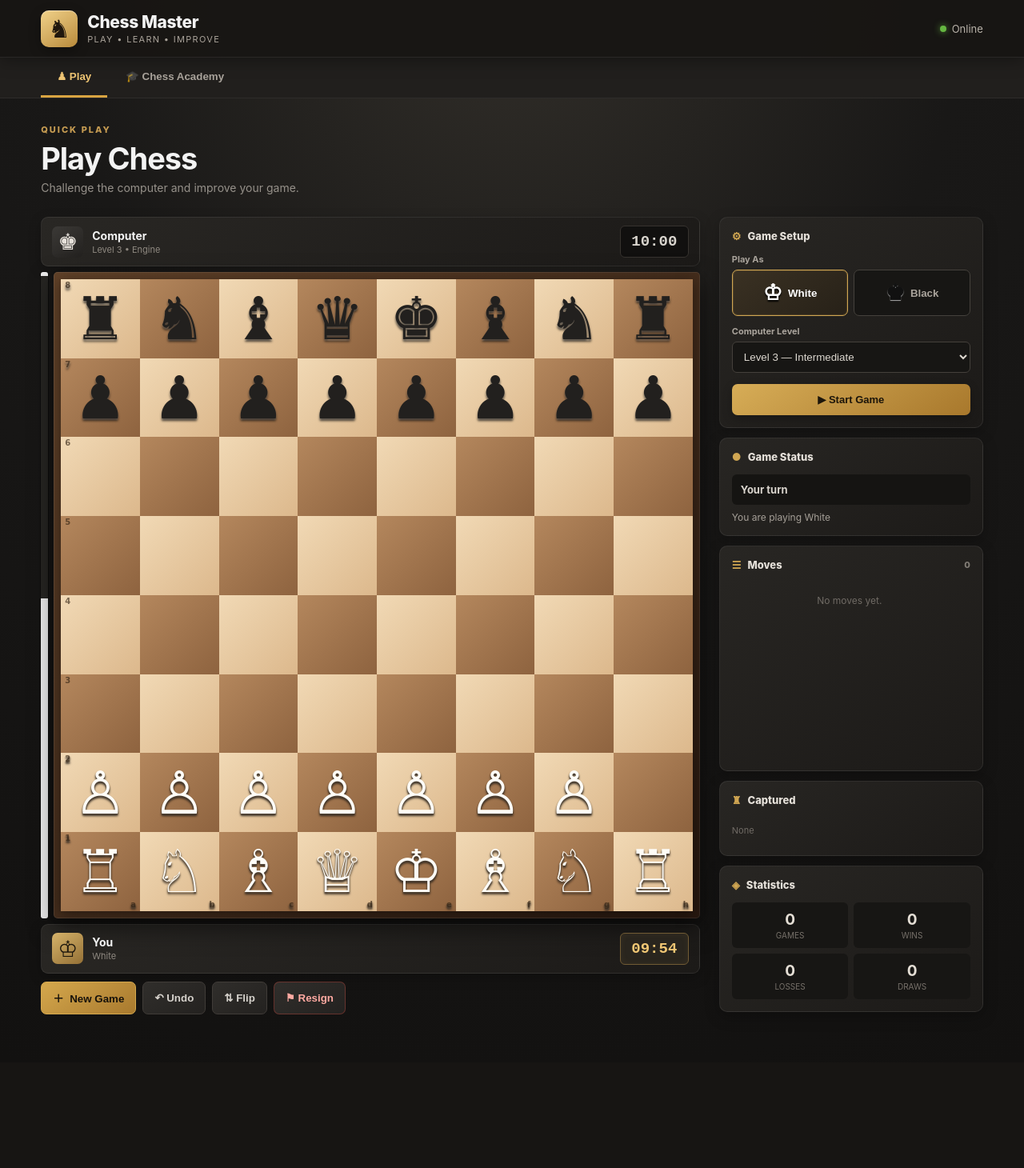
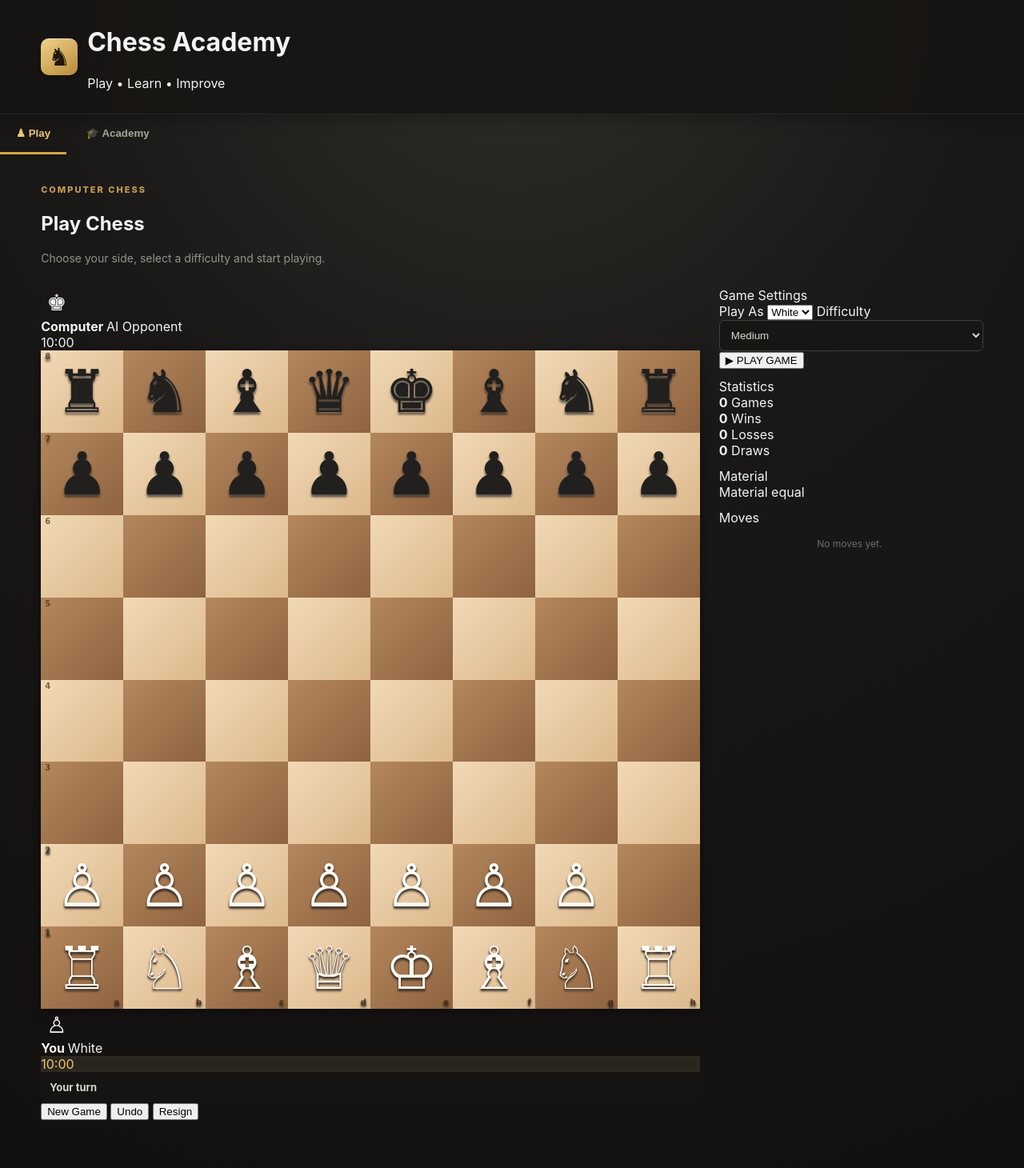
Before and after one commit to shreebalaji767/CHESS, a Flask app: page / in a window 1280 px wide. Shown: the whole page at 80% size. Before the commit the page ends 1268 px from the top, so only its background shows below. Run offline with Flask 3, Linux system fonts and the light colour scheme.

Commit message:
Update index.html

```diff
--- a/templates/index.html
+++ b/templates/index.html
@@ -10,12 +10,12 @@
 
     <meta
         name="theme-color"
-        content="#171512"
+        content="#312e2b"
     >
 
     <meta
         name="description"
-        content="Chess Master - Play chess online against the computer and learn chess."
+        content="Chess Academy - Play chess against the computer and learn chess from beginner to master."
     >
 
     <link
@@ -28,14 +28,10 @@
         href="{{ url_for('static', filename='css/style.css') }}"
     >
 
-    <title>Chess Master</title>
+    <title>Chess Academy</title>
 </head>
 
 <body>
-
-<!-- =========================================================
-     TOP HEADER
-========================================================= -->
 
 <header class="top-header">
 
@@ -46,43 +42,24 @@
         </div>
 
         <div>
-            <div class="brand-name">
-                Chess Master
-            </div>
-
-            <div class="brand-subtitle">
-                Play • Learn • Improve
-            </div>
+            <h1>Chess Academy</h1>
+            <p>Play • Learn • Improve</p>
         </div>
 
     </div>
 
-
-    <div class="header-actions">
-
     <button
         id="installButton"
-            class="header-button install-button"
-            style="display:none;"
+        class="install-button"
+        hidden
     >
         Install App
     </button>
 
-        <div class="online-status">
-            <span class="online-dot"></span>
-            Online
-        </div>
-
-    </div>
-
 </header>
 
 
-<!-- =========================================================
-     NAVIGATION
-========================================================= -->
-
-<nav class="main-navigation">
+<nav class="main-nav">
 
     <button
         class="nav-button active"
@@ -95,22 +72,18 @@
         class="nav-button"
         data-section="academy"
     >
-        🎓 Chess Academy
+        🎓 Academy
     </button>
 
 </nav>
 
 
-<!-- =========================================================
-     MAIN CONTENT
-========================================================= -->
-
 <main>
 
 
-<!-- =========================================================
+<!-- =====================================================
      PLAY SECTION
-========================================================= -->
+===================================================== -->
 
 <section
     id="play"
@@ -120,19 +93,17 @@
     <div class="page-heading">
 
         <div>
+            <span class="eyebrow">
+                COMPUTER CHESS
+            </span>
 
-            <div class="eyebrow">
-                QUICK PLAY
-            </div>
-
-            <h1>
+            <h2>
                 Play Chess
-            </h1>
+            </h2>
 
             <p>
-                Challenge the computer and improve your game.
+                Choose your side, select a difficulty and start playing.
             </p>
-
         </div>
 
     </div>
@@ -142,39 +113,35 @@
 
 
         <!-- =================================================
-             LEFT / BOARD AREA
+             LEFT GAME AREA
         ================================================== -->
 
-        <div class="board-column">
+        <div class="game-main">
 
 
             <!-- PLAYER TOP -->
 
-            <div class="player-card opponent-card">
+            <div class="player-bar computer-player">
 
-                <div class="player-information">
-
-                    <div class="player-avatar computer-avatar">
-                        ♟
+                <div class="player-avatar">
+                    ♚
                 </div>
 
-                    <div>
+                <div class="player-info">
 
-                        <strong id="computerName">
+                    <strong>
                         Computer
                     </strong>
 
-                        <span id="computerRating">
-                            Level 3 • Engine
+                    <span id="computerLabel">
+                        AI Opponent
                     </span>
 
                 </div>
 
-                </div>
-
                 <div
-                    id="blackClock"
-                    class="chess-clock"
+                    id="computerClock"
+                    class="clock"
                 >
                     10:00
                 </div>
@@ -184,25 +151,12 @@
 
             <!-- BOARD -->
 
-            <div class="board-area">
-
-                <div class="evaluation-bar">
-
-                    <div
-                        id="evaluationFill"
-                        class="evaluation-fill"
-                    ></div>
-
-                </div>
-
-
-                <div class="board-frame">
+            <div class="board-wrapper">
 
                 <div
                     id="chessBoard"
                     class="chess-board"
-                    ></div>
-
+                >
                 </div>
 
             </div>
@@ -210,31 +164,27 @@
 
             <!-- PLAYER BOTTOM -->
 
-            <div class="player-card user-card">
+            <div class="player-bar human-player">
 
-                <div class="player-information">
-
-                    <div class="player-avatar user-avatar">
-                        ♔
+                <div class="player-avatar human">
+                    ♙
                 </div>
 
-                    <div>
+                <div class="player-info">
 
-                        <strong id="playerName">
+                    <strong>
                         You
                     </strong>
 
-                        <span id="playerColorText">
+                    <span id="playerLabel">
                         White
                     </span>
 
                 </div>
 
-                </div>
-
                 <div
-                    id="whiteClock"
-                    class="chess-clock active-clock"
+                    id="playerClock"
+                    class="clock active-clock"
                 >
                     10:00
                 </div>
@@ -242,37 +192,39 @@
             </div>
 
 
-            <!-- GAME CONTROLS -->
+            <!-- GAME STATUS -->
 
-            <div class="board-controls">
+            <div
+                id="gameStatus"
+                class="game-status"
+            >
+                Your turn
+            </div>
+
+
+            <!-- CONTROLS -->
+
+            <div class="game-controls">
 
                 <button
                     id="newGame"
-                    class="control-button primary"
+                    class="primary-button"
                 >
-                    <span>＋</span>
                     New Game
                 </button>
 
                 <button
                     id="undoMove"
-                    class="control-button"
+                    class="secondary-button"
                 >
-                    ↶ Undo
-                </button>
-
-                <button
-                    id="flipBoard"
-                    class="control-button"
-                >
-                    ⇅ Flip
+                    Undo
                 </button>
 
                 <button
                     id="resignGame"
-                    class="control-button danger"
+                    class="danger-button"
                 >
-                    ⚑ Resign
+                    Resign
                 </button>
 
             </div>
@@ -287,79 +239,64 @@
         <aside class="game-sidebar">
 
 
-            <!-- GAME SETUP -->
+            <!-- SETTINGS -->
 
-            <div class="sidebar-card">
+            <div class="panel">
 
-                <div class="sidebar-title">
-                    <span>⚙</span>
-                    Game Setup
+                <div class="panel-title">
+                    <span>Game Settings</span>
                 </div>
 
 
-                <label>
+                <label
+                    class="field-label"
+                    for="playerColor"
+                >
                     Play As
                 </label>
 
-                <div class="color-selector">
+                <select
+                    id="playerColor"
+                    class="select-input"
+                >
 
-                    <button
-                        class="color-choice active"
-                        data-color="w"
-                    >
-                        <span class="mini-piece white-mini">
-                            ♔
-                        </span>
+                    <option value="w">
+                        White
+                    </option>
 
-                        <span>
-                            White
-                        </span>
-                    </button>
+                    <option value="b">
+                        Black
+                    </option>
+
+                </select>
 
 
-                    <button
-                        class="color-choice"
-                        data-color="b"
+                <label
+                    class="field-label"
+                    for="difficulty"
                 >
-                        <span class="mini-piece black-mini">
-                            ♚
-                        </span>
-
-                        <span>
-                            Black
-                        </span>
-                    </button>
-
-                </div>
-
-
-                <label for="difficulty">
-                    Computer Level
+                    Difficulty
                 </label>
 
-                <select id="difficulty">
+                <select
+                    id="difficulty"
+                    class="select-input"
+                >
 
                     <option value="1">
-                        Level 1 — Beginner
+                        Beginner
                     </option>
 
                     <option value="2">
-                        Level 2 — Easy
+                        Easy
                     </option>
 
-                    <option
-                        value="3"
-                        selected
-                    >
-                        Level 3 — Intermediate
+                    <option value="3" selected>
+                        Medium
                     </option>
 
                     <option value="4">
-                        Level 4 — Strong
-                    </option>
-
-                    <option value="5">
-                        Level 5 — Expert
+                        Hard
                     </option>
 
                 </select>
@@ -367,69 +304,42 @@
 
                 <button
                     id="startGame"
-                    class="start-game-button"
+                    class="play-button"
                 >
-                    ▶ Start Game
+                    ▶ PLAY GAME
                 </button>
 
             </div>
 
 
-            <!-- STATUS -->
+            <!-- STATS -->
 
-            <div class="sidebar-card status-card">
+            <div class="panel">
 
-                <div class="sidebar-title">
-                    <span>●</span>
-                    Game Status
+                <div class="panel-title">
+                    Statistics
                 </div>
 
-                <div
-                    id="gameStatus"
-                    class="game-status"
-                >
-                    Ready to play
+                <div class="stats-grid">
+
+                    <div class="stat-box">
+                        <strong id="games">0</strong>
+                        <span>Games</span>
                     </div>
 
-                <div
-                    id="turnText"
-                    class="turn-text"
-                >
-                    Your turn
+                    <div class="stat-box">
+                        <strong id="wins">0</strong>
+                        <span>Wins</span>
                     </div>
 
+                    <div class="stat-box">
+                        <strong id="losses">0</strong>
+                        <span>Losses</span>
                     </div>
 
-
-            <!-- MOVES -->
-
-            <div class="sidebar-card moves-card">
-
-                <div class="sidebar-title">
-
-                    <span>
-                        ☰
-                    </span>
-
-                    Moves
-
-                    <span
-                        id="moveCount"
-                        class="move-count"
-                    >
-                        0
-                    </span>
-
-                </div>
-
-
-                <div
-                    id="moveHistory"
-                    class="move-history"
-                >
-
-                    <div class="empty-moves">
-                        No moves yet.
+                    <div class="stat-box">
+                        <strong id="draws">0</strong>
+                        <span>Draws</span>
                     </div>
 
                 </div>
@@ -439,72 +349,37 @@
 
             <!-- MATERIAL -->
 
-            <div class="sidebar-card">
+            <div class="panel">
 
-                <div class="sidebar-title">
-                    <span>♜</span>
-                    Captured
+                <div class="panel-title">
+                    Material
                 </div>
 
                 <div
-                    id="capturedPieces"
-                    class="captured-pieces"
+                    id="materialDisplay"
+                    class="material-display"
                 >
-                    <span class="captured-label">
-                        None
-                    </span>
+                    Material equal
                 </div>
 
             </div>
 
 
-            <!-- STATISTICS -->
+            <!-- MOVE HISTORY -->
 
-            <div class="sidebar-card">
+            <div class="panel moves-panel">
 
-                <div class="sidebar-title">
-                    <span>◈</span>
-                    Statistics
+                <div class="panel-title">
+                    Moves
                 </div>
 
-                <div class="statistics">
-
-                    <div>
-                        <strong id="games">
-                            0
-                        </strong>
-                        <span>
-                            Games
-                        </span>
+                <div
+                    id="moveHistory"
+                    class="move-history"
+                >
+                    <div class="empty-moves">
+                        No moves yet
                     </div>
-
-                    <div>
-                        <strong id="wins">
-                            0
-                        </strong>
-                        <span>
-                            Wins
-                        </span>
-                    </div>
-
-                    <div>
-                        <strong id="losses">
-                            0
-                        </strong>
-                        <span>
-                            Losses
-                        </span>
-                    </div>
-
-                    <div>
-                        <strong id="draws">
-                            0
-                        </strong>
-                        <span>
-                            Draws
-                        </span>
-                    </div>
-
                 </div>
 
             </div>
@@ -516,51 +391,57 @@
 </section>
 
 
-<!-- =========================================================
-     CHESS ACADEMY
-========================================================= -->
+<!-- =====================================================
+     ACADEMY SECTION
+===================================================== -->
 
 <section
     id="academy"
     class="section"
 >
 
-    <div class="academy-hero">
+    <div class="page-heading">
 
         <div>
 
-            <div class="eyebrow">
-                CHESS ACADEMY
-            </div>
+            <span class="eyebrow">
+                CHESS EDUCATION
+            </span>
 
-            <h1>
-                Learn Chess From Zero to Master
-            </h1>
+            <h2>
+                Chess Academy
+            </h2>
 
             <p>
-                Follow structured lessons and build your chess
-                knowledge step by step.
+                Start from zero and progress toward advanced chess.
             </p>
+
+        </div>
 
     </div>
 
 
     <div class="academy-progress">
 
-            <span>
+        <div class="progress-header">
+
+            <strong>
                 Your Progress
+            </strong>
+
+            <span id="academyProgressText">
+                0%
             </span>
 
-            <strong id="academyProgressText">
-                0%
-            </strong>
+        </div>
 
-            <div class="progress-bar">
+        <div class="progress-track">
+
             <div
-                    id="academyProgress"
-                    class="progress-fill"
-                    style="width:0%;"
-                ></div>
+                id="academyProgressBar"
+                class="progress-bar"
+                style="width:0%"
+            >
             </div>
 
         </div>
@@ -579,37 +460,32 @@
 </main>
 
 
-<!-- =========================================================
-     MODAL
-========================================================= -->
+<!-- LESSON MODAL -->
 
 <div
-    id="gameModal"
-    class="modal"
+    id="lessonModal"
+    class="modal hidden"
 >
 
     <div class="modal-box">
 
+        <button
+            id="closeLesson"
+            class="modal-close"
+        >
+            ×
+        </button>
+
         <div
-            id="modalIcon"
-            class="modal-icon"
+            id="lessonContent"
         >
-            ♛
         </div>
 
-        <h2 id="modalTitle">
-            Game Over
-        </h2>
-
-        <p id="modalMessage">
-            Game finished.
-        </p>
-
         <button
-            id="modalNewGame"
-            class="start-game-button"
+            id="completeLesson"
+            class="primary-button lesson-complete-button"
         >
-            Play Again
+            Mark Lesson Complete
         </button>
 
     </div>
@@ -622,6 +498,10 @@
 ></script>
 
 <script
+    src="{{ url_for('static', filename='js/academy.js') }}"
+></script>
+
+<script
     src="{{ url_for('static', filename='js/app.js') }}"
 ></script>
 
```
Lines whose indentation alone changed are shown as unchanged.
